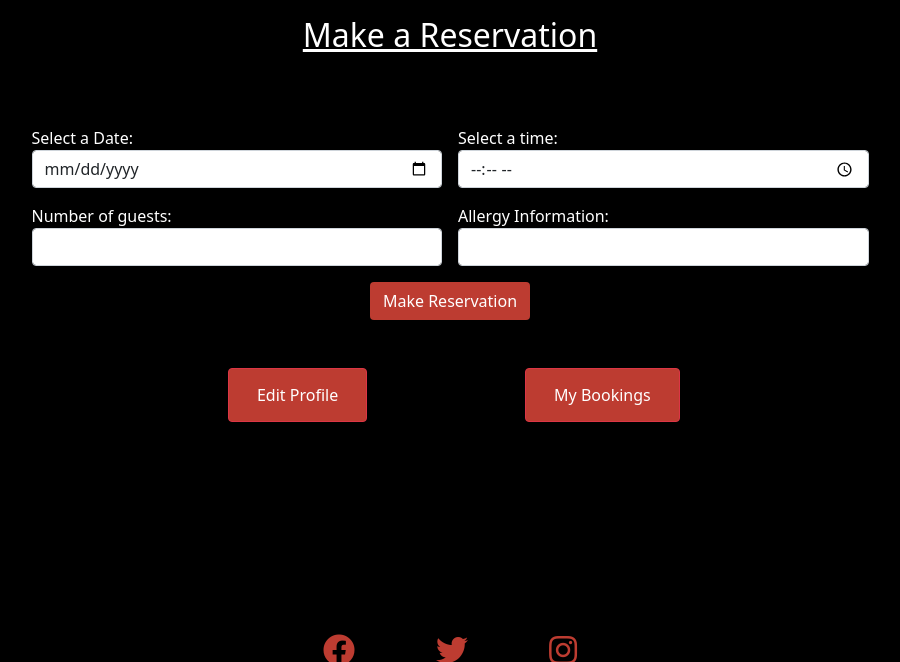
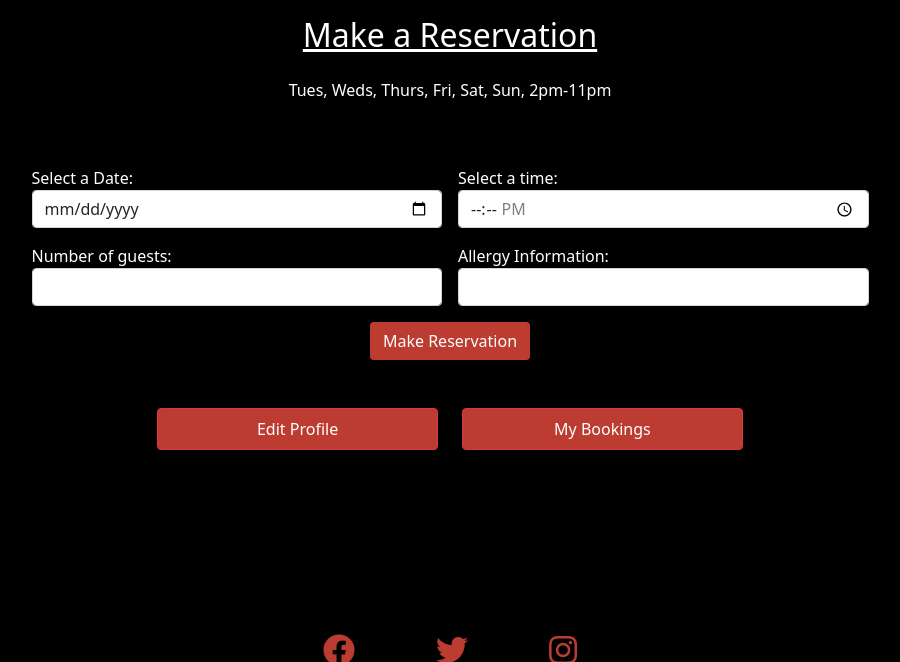
Before and after one commit to Code-Institute-Submissions/iKelvvv-MS4, a Django app: page /online_booking/ in a window 1280 px wide. Shown: the part 96-758 px from the top of the page, without its empty margins (190-1090 px from the left). Run offline with Django 3.2, Linux system fonts and the light colour scheme; the visitor is signed in with stand-in values (Sample User, id 1).

Commit message:
Add opening times and remove buttons and replace with a tags

```diff
--- a/templates/menu.html
+++ b/templates/menu.html
@@ -3,8 +3,7 @@
 
 <div class="container">
   <h1 class="text-center text-decoration-underline py-3 ">Menu</h1>
-  <p class="text-center">Tues, Weds, Thurs, Sun, 3pm-10pm</p>
-  <p class="text-center">Fri & Sat 2pm-11pm</p>
+  <p class="text-center">Tues, Weds, Thurs, Fri, Sat, Sun, 2pm-11pm</p>
 
   <div class="row">
     <div class="col-md-4 col-12 text-center">
--- a/templates/online_booking.html
+++ b/templates/online_booking.html
@@ -1,12 +1,12 @@
 {% extends "base.html" %}
 
 {% block content %}
-
 
 <div class="container">
     <div class="row">
         <div class="col-12">
             <h2 class="text-center text-decoration-underline py-3">Make a Reservation</h2>
+            <p class="text-center">Tues, Weds, Thurs, Fri, Sat, Sun, 2pm-11pm</p>
         </div>
     </div>
 
@@ -22,7 +22,7 @@
 
             <div class="col-6">
                 <label for="time">Select a time:</label>
-                <input type="time" class="form-control" id="time" name="time">
+                <input type="time" class="form-control" id="time" name="time" min="14:00" max="23:00">
             </div>
 
             <div class="col-6 mx-auto">
@@ -44,14 +44,12 @@
         <div class="container">
             <div class="row w-75 mx-auto">
                 <div class="col-6">
-                    <button type="button" class="btn btn-danger mx-auto mt-5 d-block">
-                        <a class="nav-link text-white" href="{% url 'edit_profile' request.user.id %}">Edit Profile</a>
-                    </button>
+                    <a class="nav-link text-white btn btn-danger mx-auto mt-5 d-block"
+                        href="{% url 'edit_profile' request.user.id %}">Edit Profile</a>
                 </div>
                 <div class="col-6">
-                    <button type="button" class="btn btn-danger mx-auto mt-5 d-block">
-                        <a class="nav-link text-white" href="{% url 'manage_booking' %}">My Bookings</a>
-                    </button>
+                    <a class="nav-link text-white btn btn-danger mx-auto mt-5 d-block"
+                        href="{% url 'manage_booking' %}">My Bookings</a>
                 </div>
             </div>
         </div>
@@ -72,5 +70,4 @@
     {% endif %}
 </div>
 
-
 {% endblock %}
```
